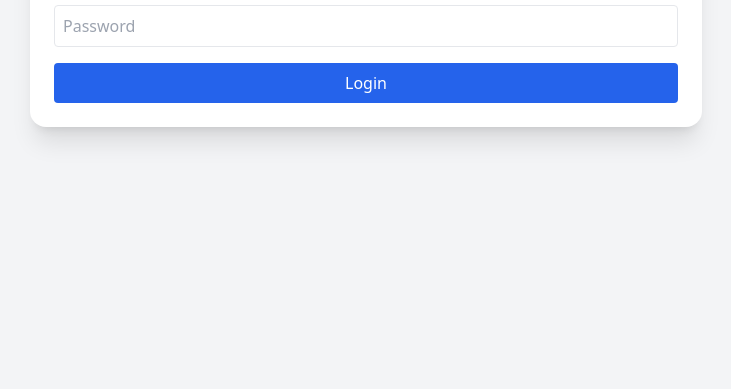
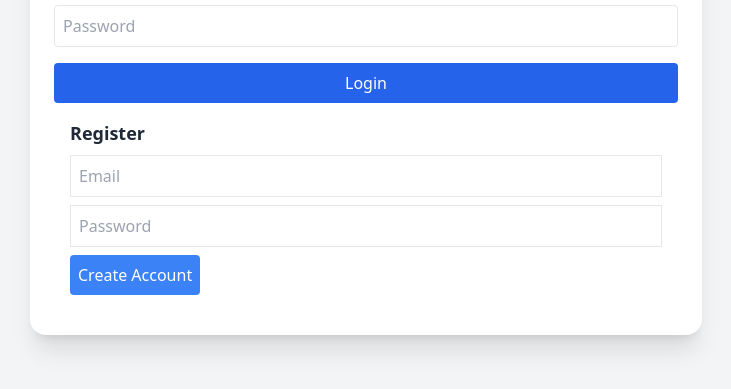
Before and after one commit to plmtmobile/frontend-dev-dashboard, a plain HTML site: page index.html in a window 1280 px wide. Shown: the part 141-530 px from the top of the page, without its empty margins (274-1005 px from the left). Drawn offline with nearby package versions, Linux system fonts and the light colour scheme.

Commit message:
Update index.html

```diff
--- a/index.html
+++ b/index.html
@@ -29,6 +29,12 @@
       <input id="maxPlayers" type="number" placeholder="Max Players" class="w-full p-2 mb-4 border rounded" />
       <button onclick="createGame()" class="w-full bg-green-600 text-white py-2 rounded hover:bg-green-700">Create Game</button>
     </div>
+    <div id="register-section" class="p-4">
+      <h2 class="text-lg font-bold mb-2">Register</h2>
+      <input id="reg-email" placeholder="Email" class="block p-2 border mb-2 w-full" />
+      <input id="reg-password" placeholder="Password" type="password" class="block p-2 border mb-2 w-full" />
+      <button onclick="register()" class="bg-blue-500 text-white p-2 rounded">Create Account</button>
+    </div>
   </div>
   <script src="script.js"></script>
 </body>
```
